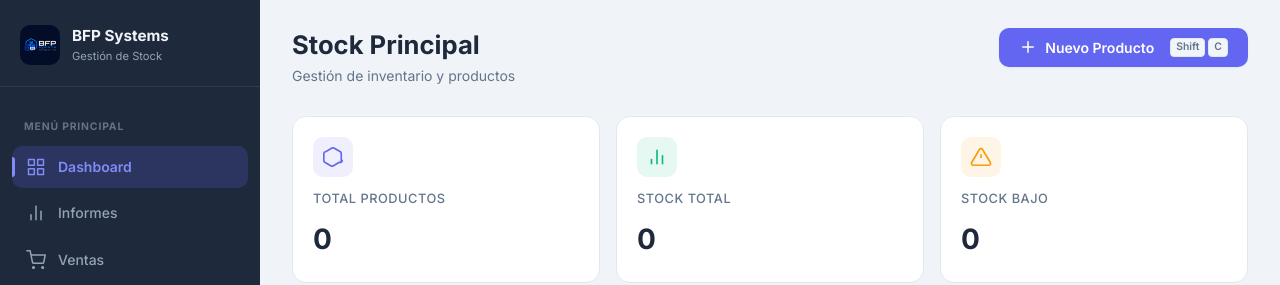
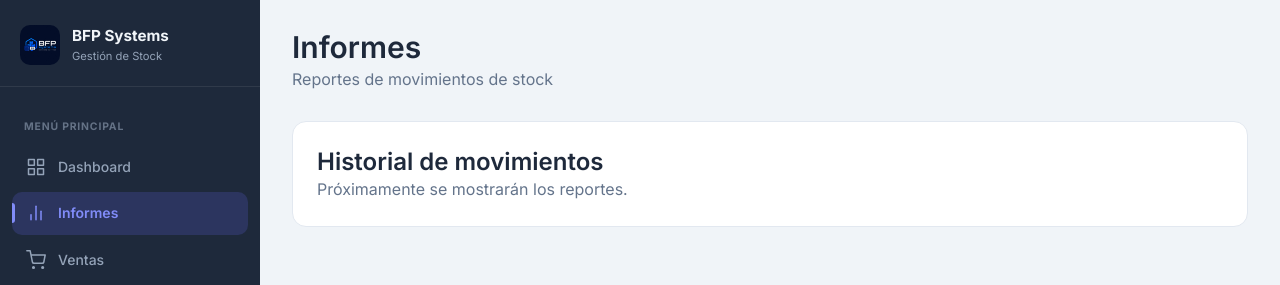
Before and after one commit to meinwissenschaft/stock-system-frontend, a React (Vite) app: page /informes in a window 1280 px wide. Before the commit this address led to /dashboard. Shown: the top 285 px of the page. Built offline with nearby package versions, Linux system fonts and the light colour scheme; no server answers; sample sign-in values are in the browser's storage.

Commit message:
Informes

```diff
--- a/src/App.jsx
+++ b/src/App.jsx
@@ -4,6 +4,7 @@ import { ThemeProvider } from './context/ThemeContext';
 import { ToastProvider } from './context/ToastContext';
 import Login from './pages/Login';
 import Dashboard from './pages/Dashboard';
+import InformesPage from "./pages/InformesPage";
 
 function App() {
   const [auth, setAuth] = useState(localStorage.getItem('isAuthenticated') === 'true');
@@ -22,9 +23,30 @@ function App() {
             <Route path="/login" element={<Login onLogin={() => setAuth(true)} />} />
             <Route
               path="/dashboard"
-              element={auth ? <Dashboard onLogout={logout} /> : <Navigate to="/login" />}
+              element={
+                auth
+                ? <Dashboard onLogout={logout} />
+                : <Navigate to="/login" />
+              }
             />
-            <Route path="*" element={<Navigate to={auth ? "/dashboard" : "/login"} />} />
+
+            <Route
+              path="/informes"
+              element={
+                auth
+                ? <InformesPage onLogout={logout} />
+                : <Navigate to="/login" />
+              }
+            />
+
+            <Route
+              path="*"
+              element={
+                <Navigate
+                to={auth ? "/dashboard" : "/login"}
+                />
+              }
+            />
           </Routes>
         </BrowserRouter>
       </ToastProvider>
--- a/src/pages/Dashboard.jsx
+++ b/src/pages/Dashboard.jsx
@@ -4,6 +4,7 @@ import ProductTable from '../components/products/ProductTable';
 import ProductForm from '../components/products/ProductForm';
 import { useProducts } from '../hooks/useProducts';
 import { useKeyboardShortcuts } from '../hooks/useKeyboardShortcuts';
+
 
 const Dashboard = ({ onLogout }) => {
   const { products, loading, addProduct, editProduct, removeProduct } = useProducts();
--- /dev/null
+++ b/src/pages/InformesPage.jsx
@@ -0,0 +1,35 @@
+import DashboardLayout from "../components/layout/DashboardLayout";
+
+export default function InformesPage({ onLogout }) {
+
+    return (
+
+        <DashboardLayout onLogout={onLogout}>
+
+            <div className="dashboard-header">
+
+                <div>
+
+                    <h1>Informes</h1>
+
+                    <p>
+                        Reportes de movimientos de stock
+                    </p>
+
+                </div>
+
+            </div>
+
+            <div className="content-card">
+
+                <h2>Historial de movimientos</h2>
+
+                <p>
+                    Próximamente se mostrarán los reportes.
+                </p>
+
+            </div>
+
+        </DashboardLayout>
+    );
+}
```
Also changed, not shown: src/components/dashboard/StatsCards.jsx (added, +55 -0 lines), src/services/dashboardService.js (added, +11 -0 lines).
